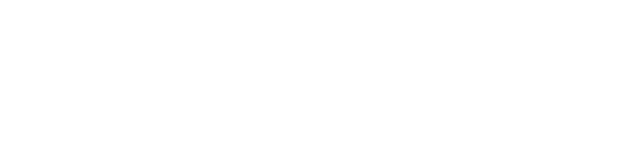
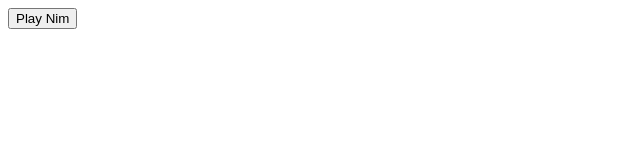
Before and after one commit to mmoreinis/Nim-Trainer, a plain HTML site: page index.html in a window 1280 px wide. Shown: the whole page, without its empty margins (0-640 px from the left). Drawn offline with Linux system fonts and the light colour scheme.

Commit message:
Update index.html

```diff
--- a/index.html
+++ b/index.html
@@ -7,6 +7,7 @@
     <link href="style.css" rel="stylesheet" type="text/css" />
   </head>
   <body>
+    <button onclick="playNim();">Play Nim</button>
     <script src="script.js"></script>
   </body>
 </html>
```
